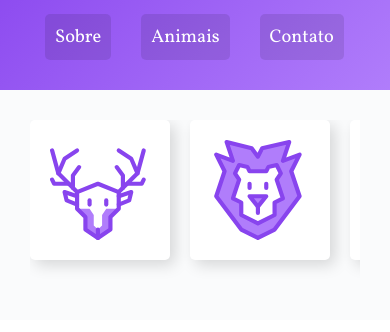
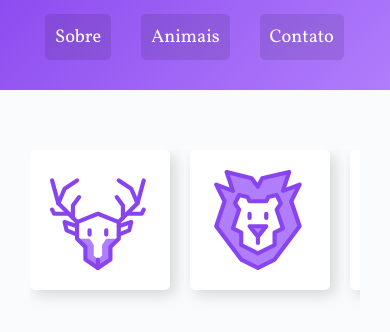
Before and after one commit to lgpassarini/wildbeast-estudo, a plain HTML site: page index.html in a window 390 px wide. Shown: the part 79-411 px from the top of the page. Drawn offline with Linux system fonts and the light colour scheme.

Commit message:
sidenav responsive padding

```diff
--- a/css/sidenav.css
+++ b/css/sidenav.css
@@ -21,7 +21,7 @@
 
 @media (max-width: 760px) {
   .sidenav {
-    padding-top: 30px !important;
+    padding-top: 60px !important;
   }
   .sidenav ul {
     display: flex;
```
